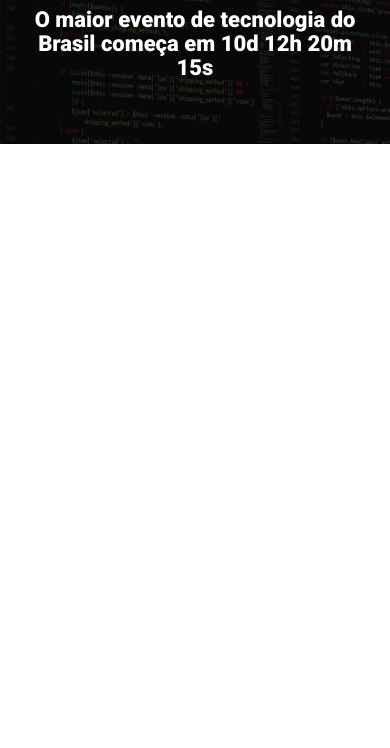
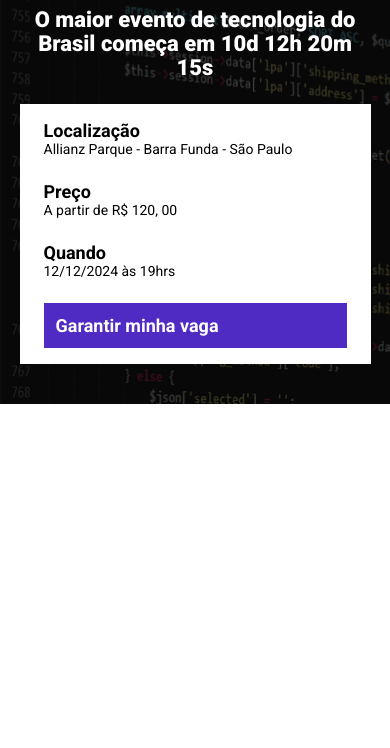
Before and after one commit to n1ckDoug/ebac_tech_talks, a website built with Parcel: page src/index.html in a window 390 px wide. Shown: the part 96-844 px from the top of the page. Built offline with nearby package versions, Linux system fonts and the light colour scheme.

Commit message:
Adicionando as infos

```diff
--- a/src/index.html
+++ b/src/index.html
@@ -17,6 +17,28 @@
         <div class="container">
             <img class="hero__logo" src="./images/ebac_logo.svg" alt="EBAC">
             <p class="hero__text">O maior evento de tecnologia do Brasil começa em 10d 12h 20m 15s</p>
+
+            <div class="infos-bar">
+
+                <ul class="infos-bar__infos">
+                    <li class="infos-bar__infos__item">
+                        <b>Localização</b>
+                        Allianz Parque - Barra Funda - São Paulo
+                    </li>
+                    <li class="infos-bar__infos__item">
+                        <b>Preço</b>
+                        A partir de R$ 120, 00
+                    </li>
+                    <li class="infos-bar__infos__item">
+                        <b>Quando</b>
+                        12/12/2024 às 19hrs
+                    </li>
+                </ul>
+
+                <a class="button button--primary" href="#">Garantir minha vaga</a>
+
+            </div>
+
         </div>
     </header>
 
--- /dev/null
+++ b/src/styles/components/_buttons.scss
@@ -0,0 +1,24 @@
+.button {
+    padding: 12px;
+    font-size: 18px;
+    font-weight: bold;
+    text-decoration: none;
+    text-align: center;
+    white-space: nowrap; // Para forçar a não quebrar a linha
+
+    &--primary {
+        color: #fff;
+        background-color: #4f2ac3;
+    }
+
+    @media (max-width: 640px) {
+        display: block;
+        width: 100%;
+    }
+
+    @media (max-width: 1024px) {
+        display: flex;
+        align-items: center;
+    }
+
+}
--- /dev/null
+++ b/src/styles/components/_infos-bar.scss
@@ -0,0 +1,43 @@
+.infos-bar {
+    padding: 16px 24px;
+    background-color: #fff;
+    display: flex;
+    justify-content: space-between;
+    align-items: center;
+
+    &__infos {
+        display: flex;
+        align-items: center;
+        gap: 40px;
+
+        &__item {
+            font-size: 14px;
+            color: #000;
+
+            b {
+                color: #000;
+                font-size: 18px;
+                display: block;
+            }
+        }
+    }
+
+    @media (max-width: 640px) {
+        display: block;
+
+        &__infos {
+            display: block;
+
+            &__item {
+                margin-bottom: 24px;
+            }
+        }
+    }
+
+    @media (max-width: 1024px) {
+        &__infos {
+            gap: 16px;
+        }
+    }
+
+}
--- a/src/styles/main.scss
+++ b/src/styles/main.scss
@@ -1,4 +1,6 @@
 @use 'hero';
+@use './components/infos-bar';
+@use './components/buttons';
 
 * {
     margin: 0;
@@ -6,6 +8,7 @@
     box-sizing: border-box;
     font-family: "Roboto", sans-serif;
     color: #fff;
+    list-style: none;
 }
 
 .container {
```
